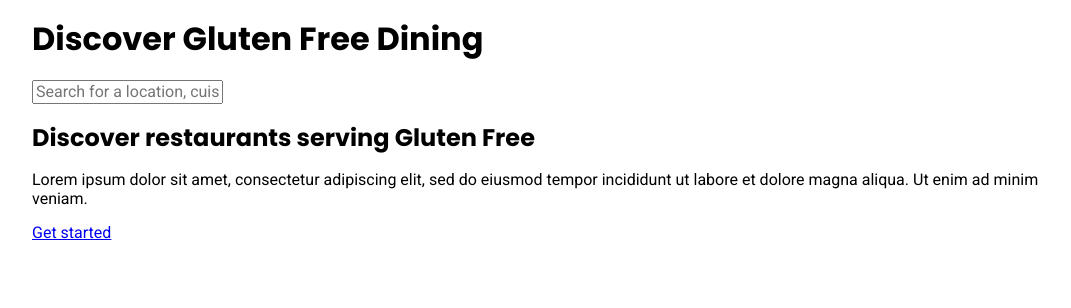
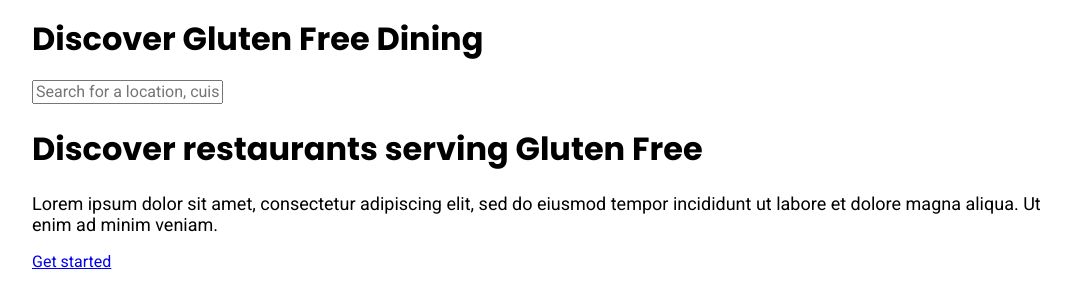
Before and after one commit to chrisjgilbert/gfa-frontend, a Next.js app: page / in a window 1280 px wide. Shown: the top 308 px of the page, without its empty margins (96-1167 px from the left). Built offline with nearby package versions, Linux system fonts and the light colour scheme.

Commit message:
MOre styling work

```diff
--- a/components/Location.js
+++ b/components/Location.js
@@ -5,10 +5,10 @@ const Location = () => {
     <section className={styles.container}>
       <div className={styles.copy}>
         <h1>Best Gluten free options in Clapham, London</h1>
+        <p>Looking for a great gluten free food near Clapham, London?</p>
         <p>
-          Looking for a great gluten free food near Clapham, London? Gluten Free
-          Advisor has 10 great restaurants to chose from, covering Pizza,
-          Burgers and Pub Food.
+          Gluten Free Advisor has 10 great restaurants to chose from, covering
+          Pizza, Burgers and Pub Food.
         </p>
       </div>
       <div className={styles.map}>
--- a/components/TopRestaurants.js
+++ b/components/TopRestaurants.js
@@ -3,9 +3,9 @@ import RestaurantListItem from "./RestaurantListItem";
 const TopRestaurants = ({ eateries }) => {
   return (
     <section>
-      <h1>
+      <h2>
         Top gluten free restaurants in Clapham, London ({eateries.length})
-      </h1>
+      </h2>
       <ul>
         {eateries.map((eatery) => (
           <RestaurantListItem key={eatery.id} {...eatery.attributes} />
--- a/styles/global.css
+++ b/styles/global.css
@@ -11,6 +11,18 @@ h6 {
   font-family: "Poppins", sans-serif;
 }
 
+h1 {
+  font-size: 3rem;
+}
+
+h2 {
+  font-size: 2rem;
+}
+
+p {
+  font-size: 1.125rem;
+}
+
 ul {
   margin-block-start: 0;
   margin-block-end: 0;
```
